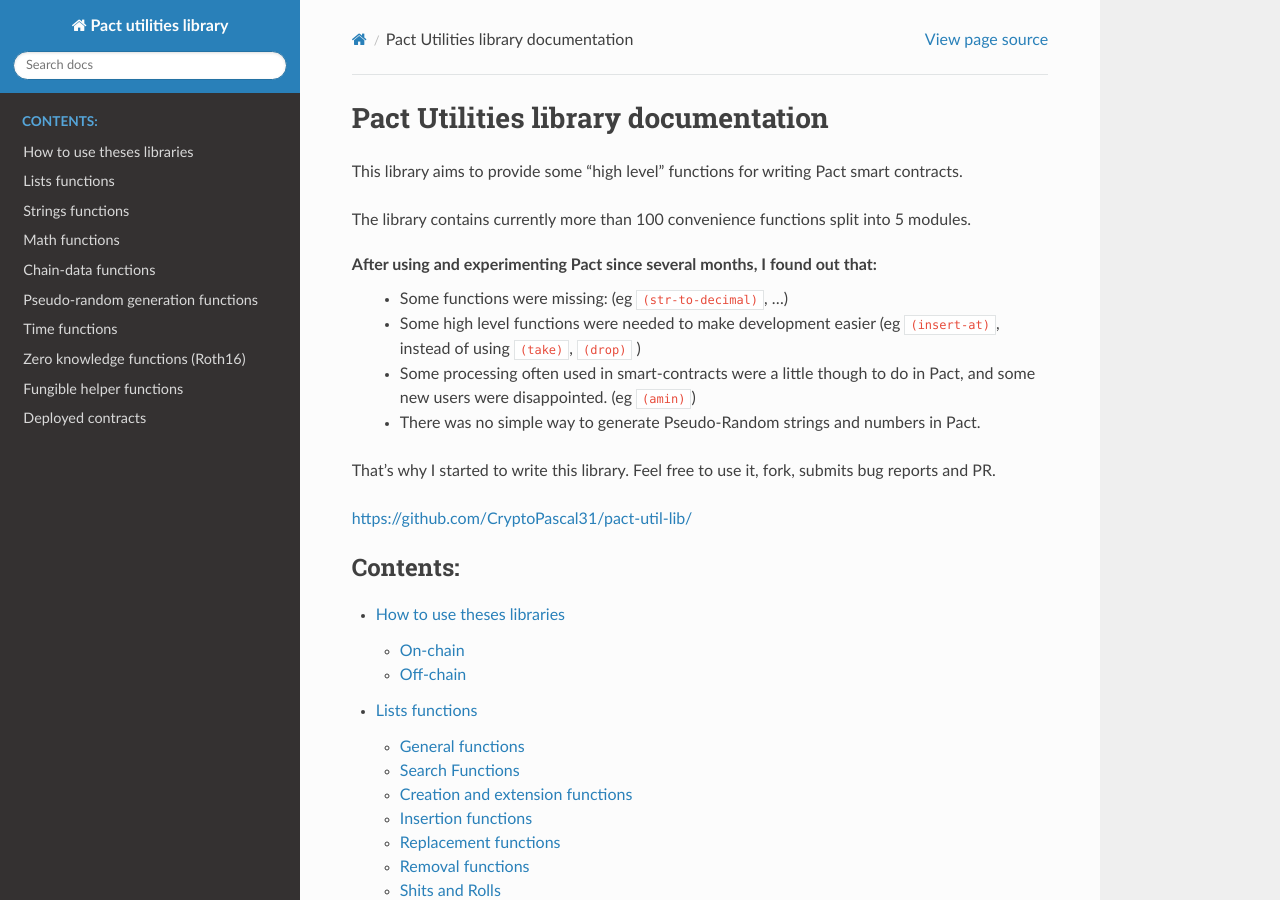
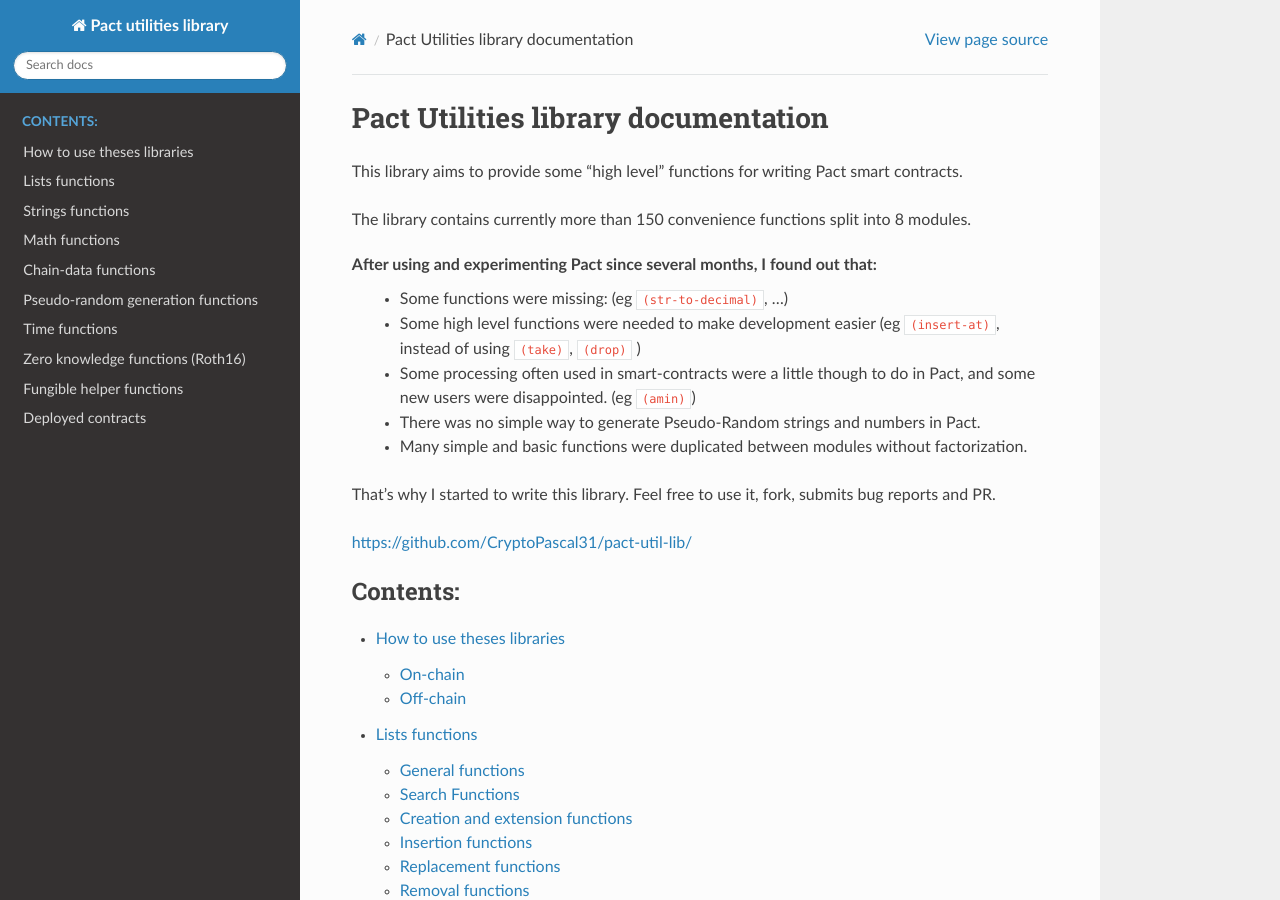
Before and after one commit to CryptoPascal31/pact-util-lib, a Sphinx documentation site: the page built from docs/source/index.rst, in a window 1280 px wide and 900 px high. Built offline with Sphinx 7.4.7 and the Read the Docs theme 2.0.0, drawn with Linux system fonts in a browser that asks for light colours.

Commit message:
Fix some docs

```diff
--- a/docs/source/how-to-use.rst
+++ b/docs/source/how-to-use.rst
@@ -20,6 +20,7 @@
 
 .. code:: lisp
 
+  (load "util-chain-data.pact")
   (load "util-lists.pact")
   (load "util-strings.pact")
   (load "util-fungible.pact")
--- a/docs/source/index.rst
+++ b/docs/source/index.rst
@@ -3,13 +3,14 @@
 
 This library aims to provide some "high level" functions for writing Pact smart contracts.
 
-The library contains currently more than 100 convenience functions split into 5 modules.
+The library contains currently more than 150 convenience functions split into 8 modules.
 
 After using and experimenting Pact since several months, I found out that:
  * Some functions were missing: (eg ``(str-to-decimal)``, ...)
  * Some high level functions were needed to make development easier (eg ``(insert-at)``, instead of using ``(take)``, ``(drop)`` )
  * Some processing often used in smart-contracts were a little though to do in Pact, and some new users were disappointed. (eg ``(amin)``)
  * There was no simple way to generate Pseudo-Random strings and numbers in Pact.
+ * Many simple and basic functions were duplicated between modules without factorization.
 
 That's why I started to write this library. Feel free to use it, fork, submits bug reports and PR.
 
```
Also changed, not shown: README.md (+7 -7 lines).
